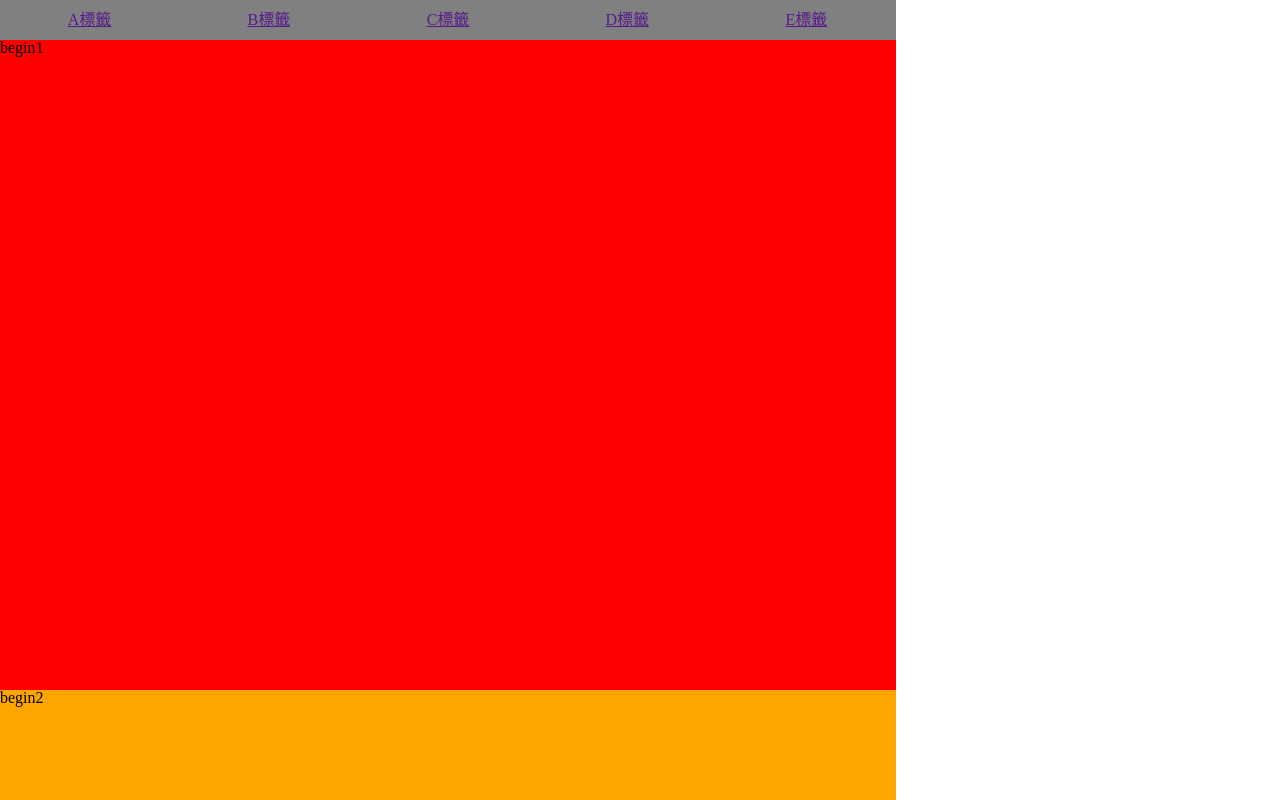
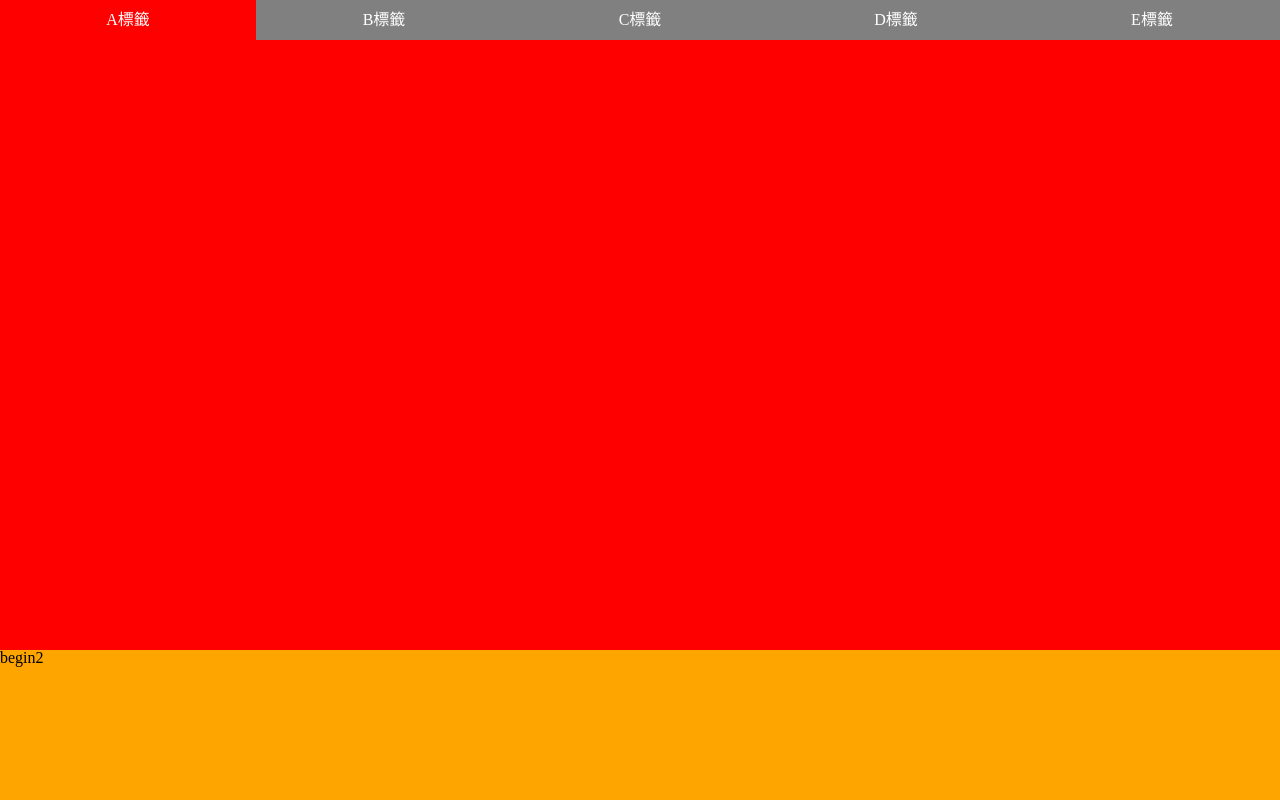
Before and after one commit to BD-Danielle/es6-peekaboo, a website: page es6.index.html in a window 1280 px wide. Shown: the top 800 px of the page. Drawn offline with nearby package versions, Linux system fonts and the light colour scheme.

Commit message:
css changed

```diff
--- a/es6.index.html
+++ b/es6.index.html
@@ -16,13 +16,17 @@
     width: 25%; height: 40px; background-color: grey; text-align: center;
     line-height: 40px; cursor: pointer;
   }
+  ul > li > a{
+    text-decoration: none;
+    color: white;
+  }
   #g{
     width: 100%; height: 60px; position: fixed;  bottom: 0; background-color: pink;
     display: flex; justify-content: center; align-items: center;
   }
 </style>
 <body>
-  <div style="width: 70%; display: block; position: fixed; top: 0;">
+  <div style="width: 100%; display: block; position: fixed; top: 0;">
     <ul style="display: flex;">
       <li id="a"><a href="">A標籤</a></li>
       <li id="b"><a href="">B標籤</a></li>
@@ -31,8 +35,8 @@
       <li id="e"><a href="">E標籤</a></li>
     </ul>
   </div>
-  <div style="width: 70%;">
-    <div id="begin1" style="height: 650px; background-color: red; margin-top: 40px">begin1</div><div id="end1"></div>
+  <div style="width: 100%;">
+    <div id="begin1" style="height: 650px; background-color: red;">begin1</div><div id="end1"></div>
     <div id="begin2" style="height: 700px; background-color: orange;">begin2</div><div id="end2"></div>
     <div id="begin3" style="height: 750px; background-color: yellow;">begin3</div><div id="end3"></div>
     <div id="begin4" style="height: 800px; background-color: green;">begin4</div><div id="end4"></div>
```
